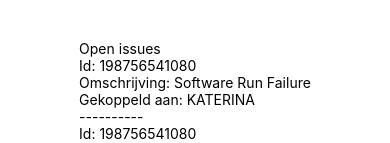
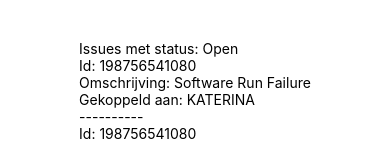
Before and after one commit to vives-reactnative/list-of-issues-oplossing, a React Native app: screen / in a window 390 px wide. Shown: the top 143 px of the page. Built offline with nearby package versions, Linux system fonts and the light colour scheme.

Commit message:
update title

```diff
--- a/src/components/List.js
+++ b/src/components/List.js
@@ -8,7 +8,7 @@ const toUpper = text => text.substr(0, text.indexOf(' ')).toUpperCase();
 
 const List = () => (
   <View>
-    <Text>Open issues</Text>
+    <Text>Issues met status: Open</Text>
     {issues.map(e => {
       if (e.status === 'Open') {
         return (
```
Also changed, not shown: 1 other file (tests, documents, lock files or other folders).
